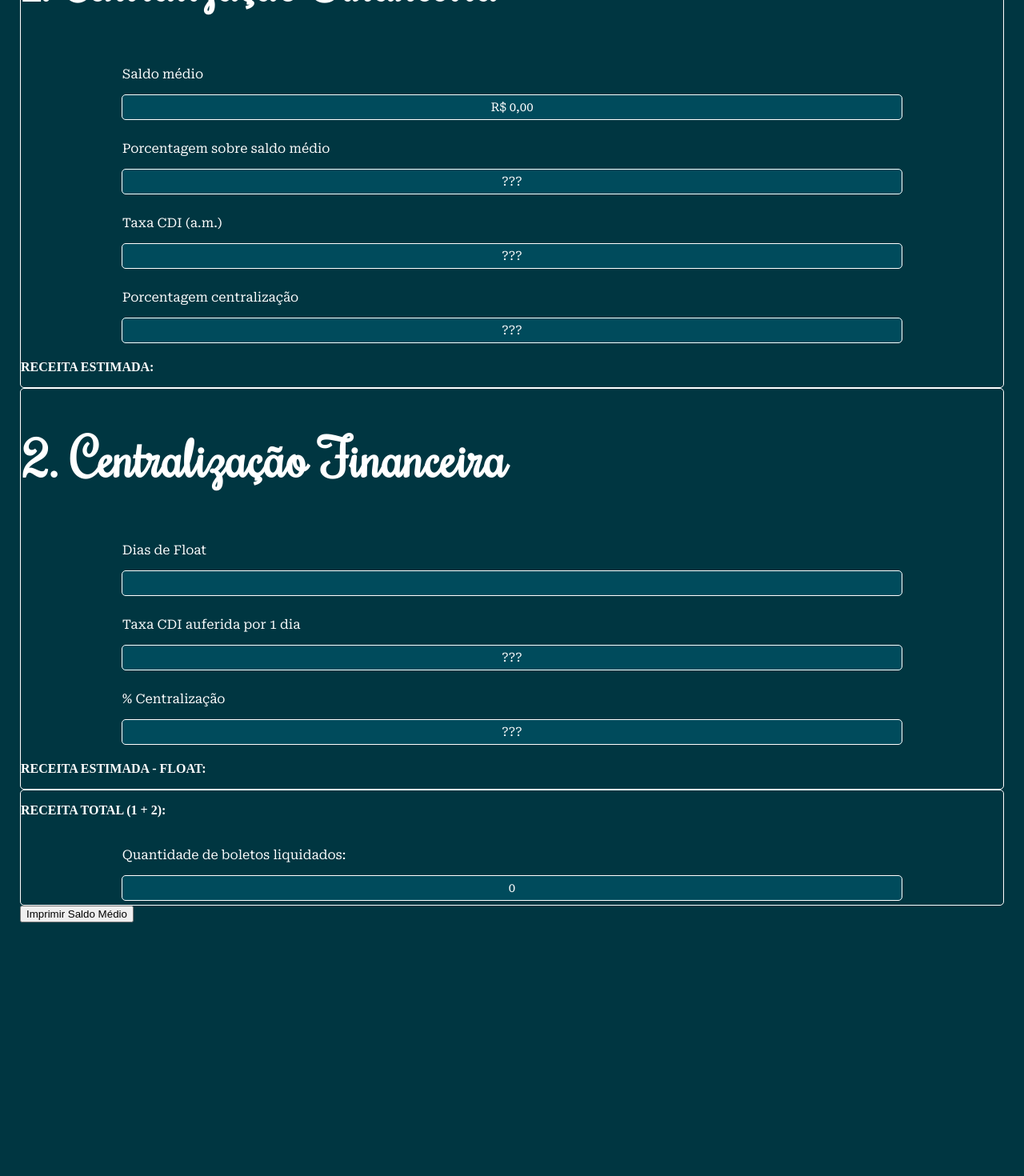
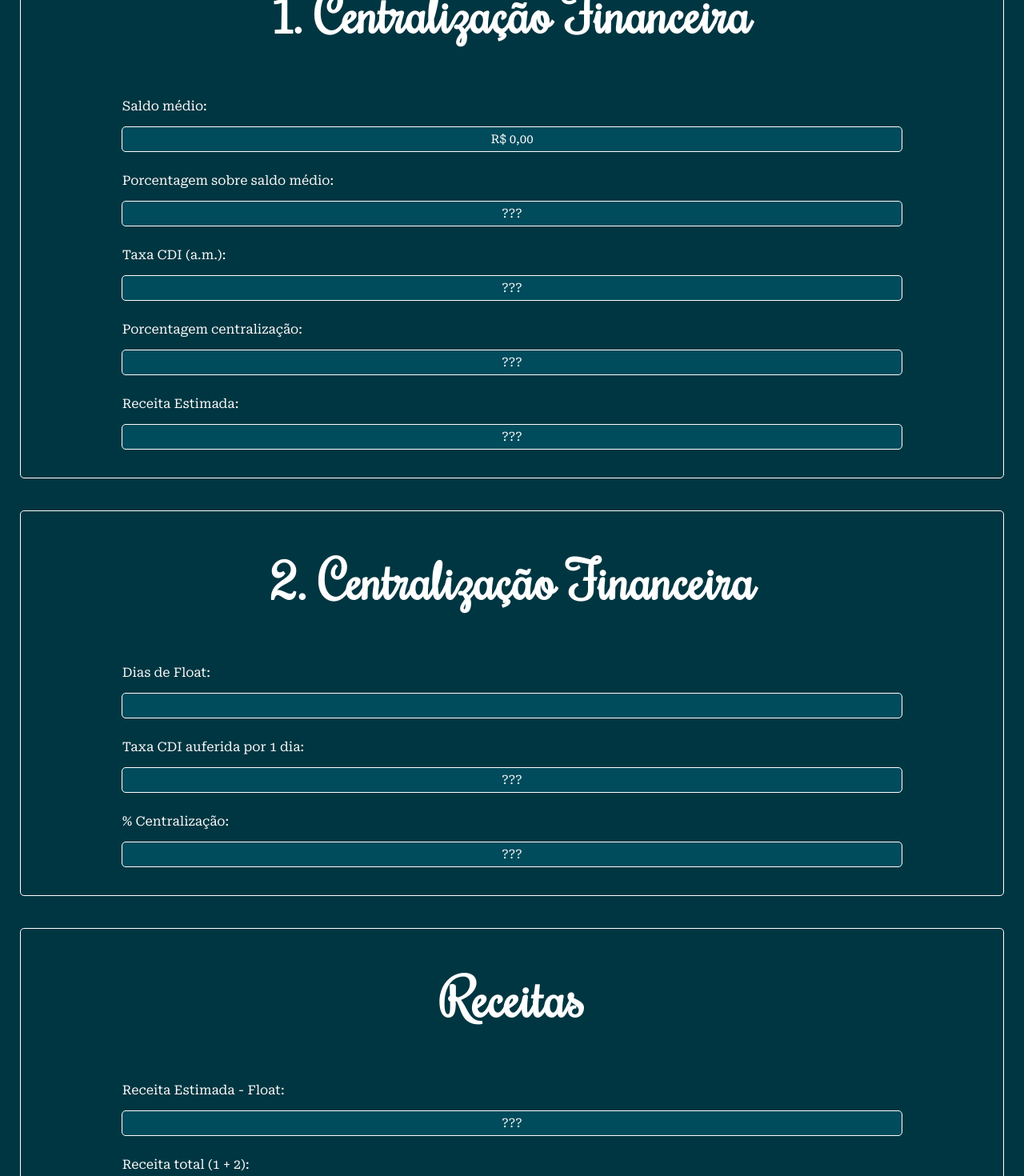
Before and after one commit to hugoFreit4s/simulador-produtos, a React (Create React App) app: page /resultado-boleto in a window 1280 px wide. Shown: the part 180-1650 px from the top of the page at 80% size. Before the commit the page ends 1358 px from the top, so only its background shows below. Built offline with nearby package versions, Linux system fonts and the light colour scheme.

Commit message:
Mais displays

```diff
--- a/src/pages/ResultadoBoleto.js
+++ b/src/pages/ResultadoBoleto.js
@@ -34,22 +34,27 @@ const ResultadoBoleto = () => {
             </Link>
             <div className={rBoletoStl.section}>
                 <h1>1. Centralização Financeira</h1>
-                <DisplayInfo title={'Saldo médio'} data={saldoMedio} />
-                <DisplayInfo title={'Porcentagem sobre saldo médio'} data={'???'} />
-                <DisplayInfo title={'Taxa CDI (a.m.)'} data={'???'} />
-                <DisplayInfo title={'Porcentagem centralização'} data={'???'} />
-                <p><strong>RECEITA ESTIMADA:</strong></p>
+                <DisplayInfo title={'Saldo médio:'} data={saldoMedio} />
+                <DisplayInfo title={'Porcentagem sobre saldo médio:'} data={'???'} />
+                <DisplayInfo title={'Taxa CDI (a.m.):'} data={'???'} />
+                <DisplayInfo title={'Porcentagem centralização:'} data={'???'} />
+                <DisplayInfo title={'Receita Estimada:'} data={'???'} />
             </div>
             <div className={rBoletoStl.section}>
                 <h1>2. Centralização Financeira</h1>
-                <DisplayInfo title={'Dias de Float'} data={diasDeFloat} />
-                <DisplayInfo title={'Taxa CDI auferida por 1 dia'} data={'???'} />
-                <DisplayInfo title={'% Centralização'} data={'???'} />
-                <p><strong>RECEITA ESTIMADA - FLOAT:</strong></p>
+                <DisplayInfo title={'Dias de Float:'} data={diasDeFloat} />
+                <DisplayInfo title={'Taxa CDI auferida por 1 dia:'} data={'???'} />
+                <DisplayInfo title={'% Centralização:'} data={'???'} />
             </div>
             <div className={rBoletoStl.section}>
-            <p><strong>RECEITA TOTAL (1 + 2):</strong></p>
-            <DisplayInfo title={'Quantidade de boletos liquidados:'} data={qtdBoletos} />
+                <h1>Receitas</h1>
+                <DisplayInfo title={'Receita Estimada - Float:'} data={'???'} />
+                <DisplayInfo title={'Receita total (1 + 2):'} data={'???'} />
+                <DisplayInfo title={'Quantidade de boletos liquidados:'} data={bLiquidados} />
+                <DisplayInfo title={'Receita gerada por boleto:'} data={bLiquidados} />
+            </div>
+            <div className={rBoletoStl.section}>
+
             </div>
             <ReactToPrint
                 trigger={() => <button>Imprimir Saldo Médio</button>}
--- a/src/pages/ResultadoBoleto.module.css
+++ b/src/pages/ResultadoBoleto.module.css
@@ -1,6 +1,8 @@
 .ResultadoBoleto {
+    display: flex;
     flex-direction: column;
     padding: 25px;
+    gap: 40px;
 }
 
 .section {
@@ -8,4 +10,9 @@
     flex-direction: column;
     border: 1px solid white;
     border-radius: 5px;
+    padding-bottom: 30px;
 }
+
+.section h1{
+    text-align: center;
+}
```
